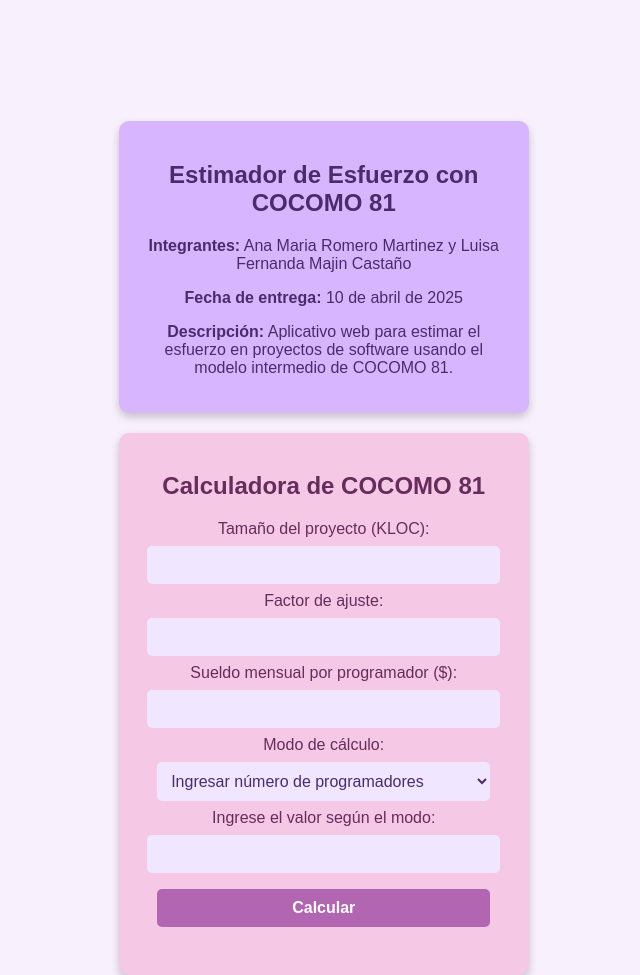
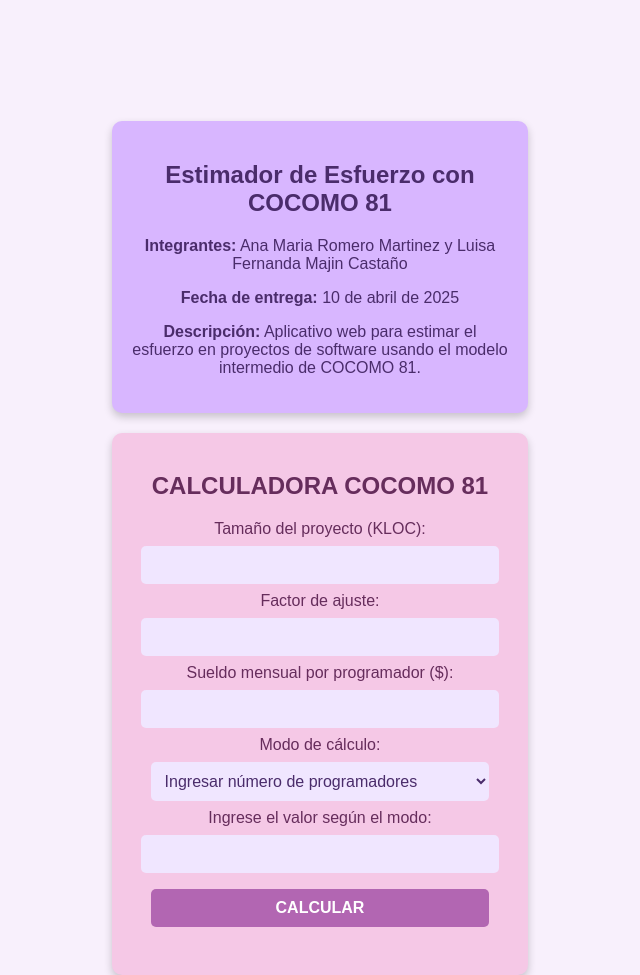
Before and after one commit to anamaria-romero/Cocomo, a plain HTML site: page index.html in a window 1280 px wide. Shown: the whole page, without its empty margins (110-750 px from the left). Drawn offline with Linux system fonts and the light colour scheme.

Commit message:
Guardado

```diff
--- a/index.html
+++ b/index.html
@@ -17,7 +17,7 @@
         </div>
 
         <div class="card project-app">
-            <h2>Calculadora de COCOMO 81</h2>
+            <h2>CALCULADORA COCOMO 81</h2>
             <form id="cocomoForm">
                 <label for="kloc">Tamaño del proyecto (KLOC):</label>
                 <input type="number" id="kloc" step="0.01" min="0.1" required>
@@ -37,7 +37,7 @@
                 <label for="inputValue">Ingrese el valor según el modo:</label>
                 <input type="number" id="inputValue" min="1" required>
 
-                <button type="submit">Calcular</button>
+                <button type="submit">CALCULAR</button>
             </form>
             <div id="results"></div>
         </div>
```
